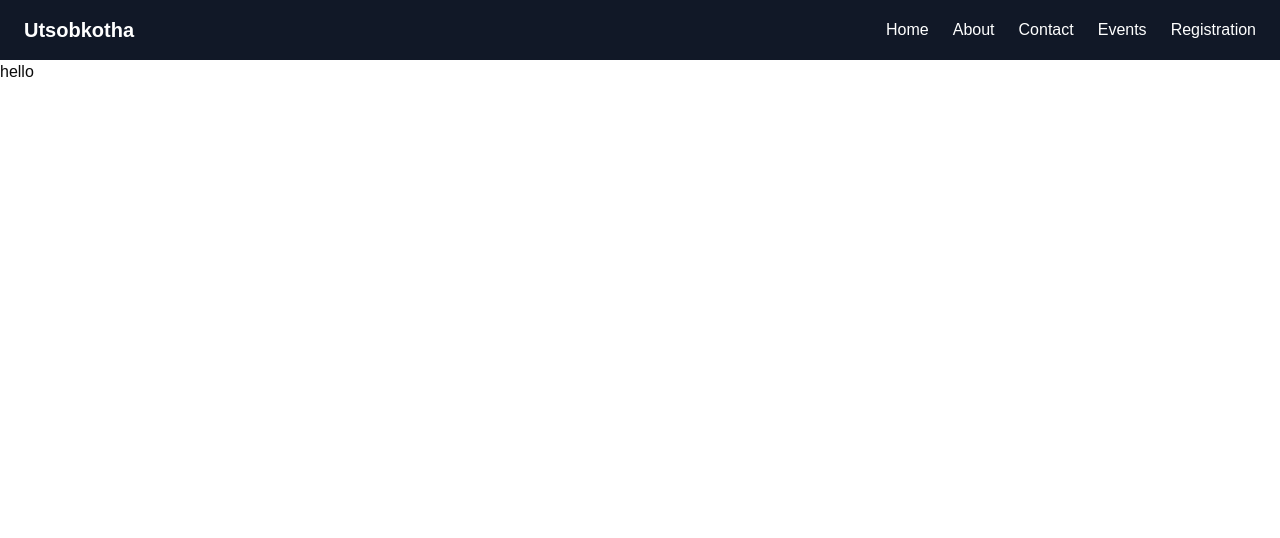
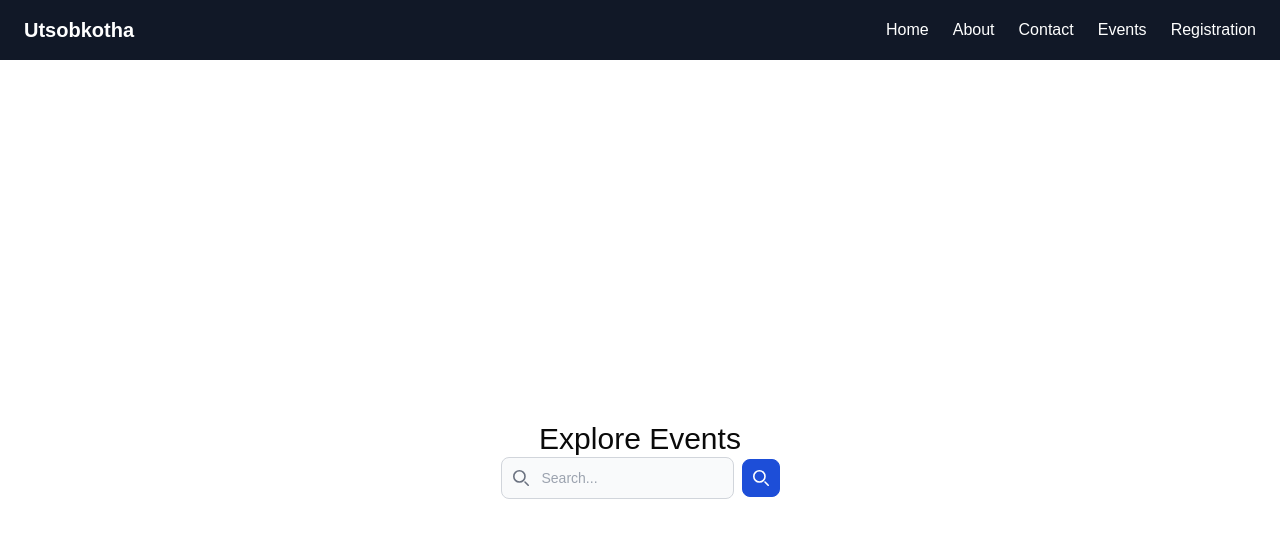
Before and after one commit to abid0-07/utshobkotha, a Next.js app: page /events in a window 1280 px wide. Shown: the top 538 px of the page. Built offline with nearby package versions, Linux system fonts and the light colour scheme.

Commit message:
Created event landing and creation page

```diff
--- /dev/null
+++ b/src/app/create/page.tsx
@@ -0,0 +1,7 @@
+const CreateEvent = () => {
+  return (
+    <div className=''>CreateEvent</div>
+  )
+}
+
+export default CreateEvent
--- a/src/app/events/page.tsx
+++ b/src/app/events/page.tsx
@@ -1,11 +1,22 @@
-import React from 'react'
+"use client"
+import SearchBar from "@/components/ui/search-bar";
+import React, { useState } from "react";
+
+
 
 const page = () => {
+   const [query, setQuery] = useState<string>('');
+   const handleSearch = (e: React.FormEvent<HTMLFormElement>) => {
+     e.preventDefault();
+     console.log("Search Query:", query);
+     // Perform search logic here (e.g., API call or state update)
+   };
   return (
-    <div>
-      hello
+    <div className="w-screen h-screen flex flex-col justify-center items-center">
+      <h1 className="text-3xl text-center">Explore Events</h1>
+      <SearchBar onSearch={setQuery} />
     </div>
-  )
-}
+  );
+};
 
-export default page
+export default page;
--- /dev/null
+++ b/src/components/ui/search-bar.tsx
@@ -0,0 +1,109 @@
+import React, { useState, ChangeEvent, FormEvent } from "react";
+
+interface SearchBarProps {
+  onSearch: (query: string) => void;
+  placeholder?: string;
+  initialValue?: string;
+  className?: string;
+}
+
+const SearchBar: React.FC<SearchBarProps> = ({
+  onSearch,
+  placeholder = "Search...",
+  initialValue = "",
+  className = "",
+}) => {
+  const [searchQuery, setSearchQuery] = useState<string>(initialValue);
+
+  const handleInputChange = (e: ChangeEvent<HTMLInputElement>) => {
+    setSearchQuery(e.target.value);
+  };
+
+  const handleSubmit = (e: FormEvent<HTMLFormElement>) => {
+    e.preventDefault();
+    onSearch(searchQuery.trim());
+  };
+
+  const handleClear = () => {
+    setSearchQuery("");
+    onSearch("");
+  };
+
+  return (
+    <form onSubmit={handleSubmit} className={`flex items-center ${className}`}>
+      <div className="relative w-full">
+        <div className="absolute inset-y-0 left-0 flex items-center pl-3 pointer-events-none">
+          <svg
+            className="w-4 h-4 text-gray-500"
+            aria-hidden="true"
+            xmlns="http://www.w3.org/2000/svg"
+            fill="none"
+            viewBox="0 0 20 20"
+          >
+            <path
+              stroke="currentColor"
+              strokeLinecap="round"
+              strokeLinejoin="round"
+              strokeWidth="2"
+              d="m19 19-4-4m0-7A7 7 0 1 1 1 8a7 7 0 0 1 14 0Z"
+            />
+          </svg>
+        </div>
+        <input
+          type="search"
+          value={searchQuery}
+          onChange={handleInputChange}
+          className="bg-gray-50 border border-gray-300 text-gray-900 text-sm rounded-lg focus:ring-blue-500 focus:border-blue-500 block w-full pl-10 p-2.5"
+          placeholder={placeholder}
+          aria-label="Search"
+        />
+        {searchQuery && (
+          <button
+            type="button"
+            className="absolute inset-y-0 right-12 flex items-center pr-3"
+            onClick={handleClear}
+          >
+            <svg
+              className="w-4 h-4 text-gray-500 hover:text-gray-900"
+              aria-hidden="true"
+              xmlns="http://www.w3.org/2000/svg"
+              fill="none"
+              viewBox="0 0 14 14"
+            >
+              <path
+                stroke="currentColor"
+                strokeLinecap="round"
+                strokeLinejoin="round"
+                strokeWidth="2"
+                d="m1 1 12 12M1 13 13 1"
+              />
+            </svg>
+          </button>
+        )}
+      </div>
+      <button
+        type="submit"
+        className="ml-2 p-2.5 text-sm font-medium text-white bg-blue-700 rounded-lg border border-blue-700 hover:bg-blue-800 focus:ring-4 focus:outline-none focus:ring-blue-300"
+      >
+        <svg
+          className="w-4 h-4"
+          aria-hidden="true"
+          xmlns="http://www.w3.org/2000/svg"
+          fill="none"
+          viewBox="0 0 20 20"
+        >
+          <path
+            stroke="currentColor"
+            strokeLinecap="round"
+            strokeLinejoin="round"
+            strokeWidth="2"
+            d="m19 19-4-4m0-7A7 7 0 1 1 1 8a7 7 0 0 1 14 0Z"
+          />
+        </svg>
+        <span className="sr-only">Search</span>
+      </button>
+    </form>
+  );
+};
+
+export default SearchBar;
--- /dev/null
+++ b/src/components/ui/sonner.tsx
@@ -0,0 +1,31 @@
+"use client"
+
+import { useTheme } from "next-themes"
+import { Toaster as Sonner } from "sonner"
+
+type ToasterProps = React.ComponentProps<typeof Sonner>
+
+const Toaster = ({ ...props }: ToasterProps) => {
+  const { theme = "system" } = useTheme()
+
+  return (
+    <Sonner
+      theme={theme as ToasterProps["theme"]}
+      className="toaster group"
+      toastOptions={{
+        classNames: {
+          toast:
+            "group toast group-[.toaster]:bg-background group-[.toaster]:text-foreground group-[.toaster]:border-border group-[.toaster]:shadow-lg",
+          description: "group-[.toast]:text-muted-foreground",
+          actionButton:
+            "group-[.toast]:bg-primary group-[.toast]:text-primary-foreground",
+          cancelButton:
+            "group-[.toast]:bg-muted group-[.toast]:text-muted-foreground",
+        },
+      }}
+      {...props}
+    />
+  )
+}
+
+export { Toaster }
```
